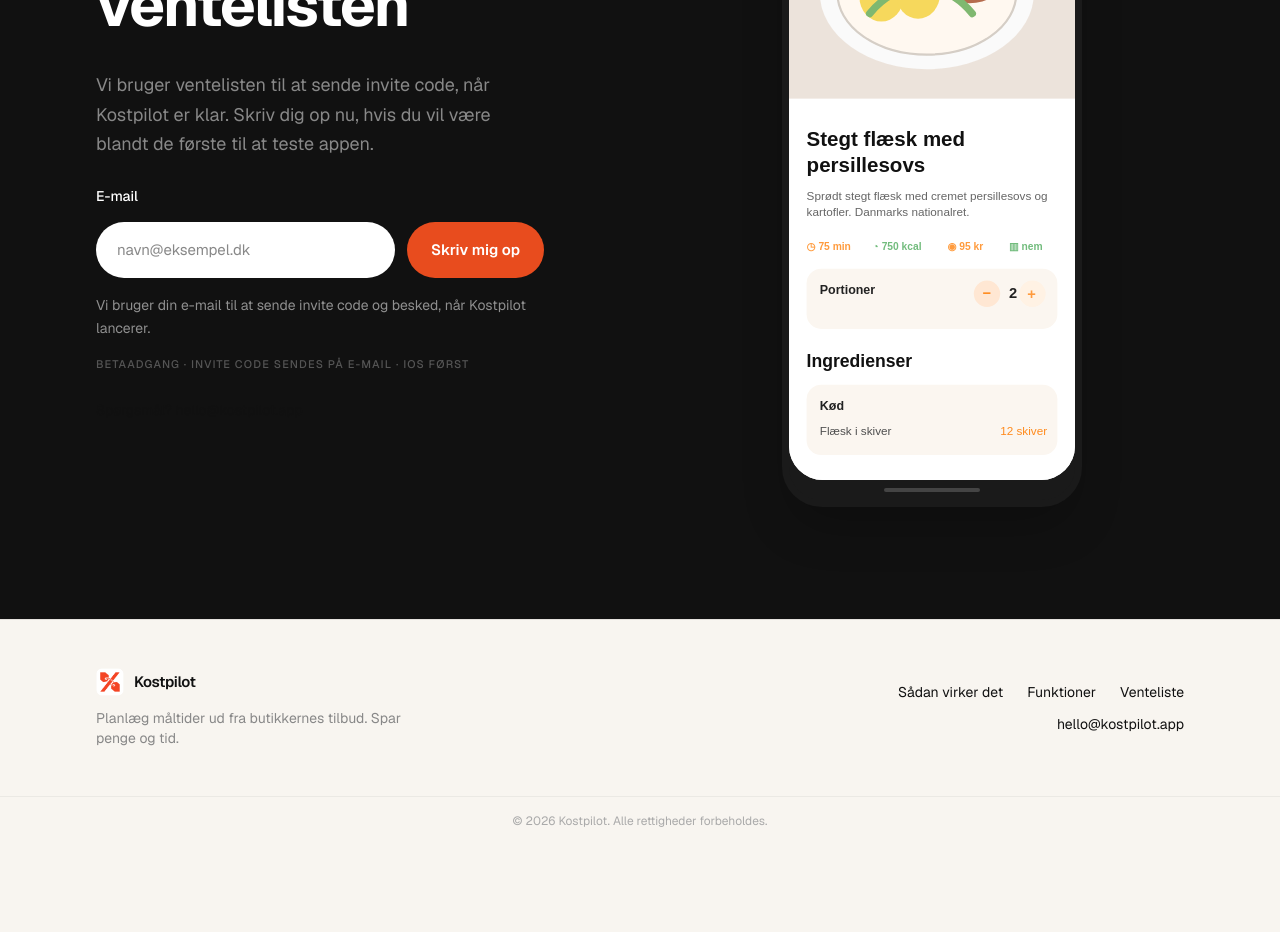
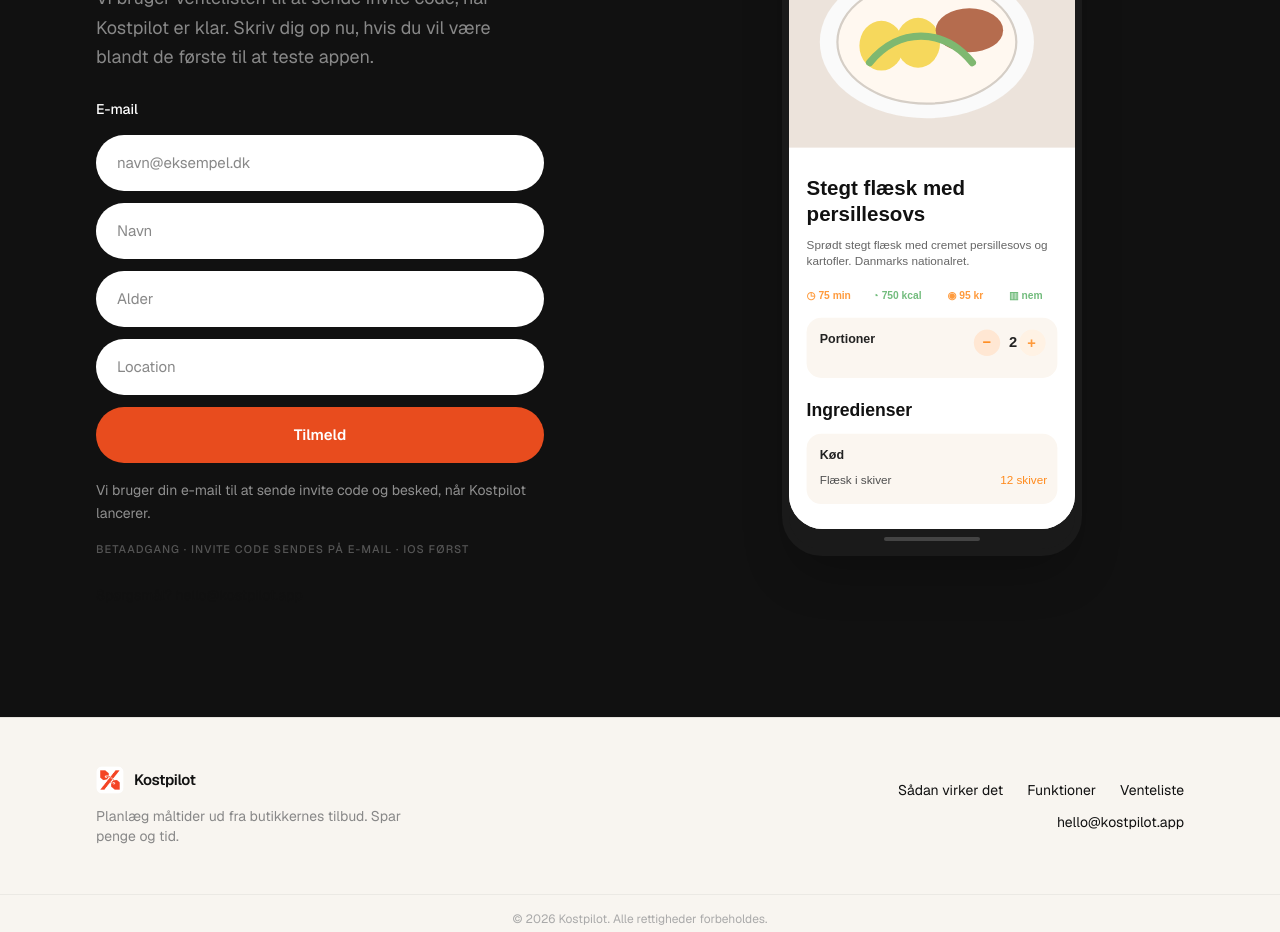
Before and after one commit to KostPilot/website, a Next.js app: page / in a window 1280 px wide. Shown: the part 7320-8252 px from the top of the page. Before the commit the page ends 8165 px from the top, so only its background shows below. Built offline with nearby package versions, Linux system fonts and the light colour scheme; no server answers.

Commit message:
feat: add name, age, location fields to waitlist form and metadata

```diff
--- a/src/components/forms/WaitlistSignupForm.tsx
+++ b/src/components/forms/WaitlistSignupForm.tsx
@@ -9,6 +9,9 @@ const WAITLIST_ENDPOINT = process.env.NEXT_PUBLIC_WAITLIST_ENDPOINT ?? "/api/wai
 
 export default function WaitlistSignupForm() {
   const [email, setEmail] = useState("");
+  const [name, setName] = useState("");
+  const [age, setAge] = useState("");
+  const [location, setLocation] = useState("");
   const [submissionState, setSubmissionState] = useState<SubmissionState>("idle");
   const [message, setMessage] = useState("");
 
@@ -37,6 +40,9 @@ export default function WaitlistSignupForm() {
         },
         body: JSON.stringify({
           email: normalizedEmail,
+          name: name.trim() || undefined,
+          age: age.trim() || undefined,
+          location: location.trim() || undefined,
         }),
       });
 
@@ -48,6 +54,9 @@ export default function WaitlistSignupForm() {
         setSubmissionState("success");
         setMessage(payload?.message ?? "Du er skrevet op. Vi sender din invite code ved lancering.");
         setEmail("");
+        setName("");
+        setAge("");
+        setLocation("");
         return;
       }
 
@@ -71,7 +80,7 @@ export default function WaitlistSignupForm() {
         E-mail
       </label>
 
-      <div className="flex flex-col gap-3 sm:flex-row">
+      <div className="flex flex-col gap-3">
         <input
           id="waitlist-email"
           type="email"
@@ -87,17 +96,43 @@ export default function WaitlistSignupForm() {
               setMessage("");
             }
           }}
-          className="min-h-14 flex-1 rounded-full border border-white/12 bg-white px-5 text-[15px] text-[#111] outline-none transition focus:border-[#e84c1e] focus:ring-4 focus:ring-[#e84c1e]/15"
+          className="min-h-14 w-full rounded-full border border-white/12 bg-white px-5 text-[15px] text-[#111] outline-none transition focus:border-[#e84c1e] focus:ring-4 focus:ring-[#e84c1e]/15"
           aria-invalid={showInlineError}
           aria-describedby="waitlist-email-help"
           disabled={submissionState === "submitting"}
+        />
+        <input
+          type="text"
+          placeholder="Navn"
+          autoComplete="name"
+          value={name}
+          onChange={(e) => setName(e.target.value)}
+          disabled={submissionState === "submitting"}
+          className="min-h-14 w-full rounded-full border border-white/12 bg-white px-5 text-[15px] text-[#111] outline-none transition focus:border-[#e84c1e] focus:ring-4 focus:ring-[#e84c1e]/15"
+        />
+        <input
+          type="text"
+          placeholder="Alder"
+          value={age}
+          onChange={(e) => setAge(e.target.value)}
+          disabled={submissionState === "submitting"}
+          className="min-h-14 w-full rounded-full border border-white/12 bg-white px-5 text-[15px] text-[#111] outline-none transition focus:border-[#e84c1e] focus:ring-4 focus:ring-[#e84c1e]/15"
+        />
+        <input
+          type="text"
+          placeholder="Location"
+          autoComplete="address-level2"
+          value={location}
+          onChange={(e) => setLocation(e.target.value)}
+          disabled={submissionState === "submitting"}
+          className="min-h-14 w-full rounded-full border border-white/12 bg-white px-5 text-[15px] text-[#111] outline-none transition focus:border-[#e84c1e] focus:ring-4 focus:ring-[#e84c1e]/15"
         />
         <button
           type="submit"
           disabled={submissionState === "submitting"}
           className="inline-flex min-h-14 items-center justify-center rounded-full bg-[#e84c1e] px-6 text-[15px] font-semibold text-white transition-colors hover:bg-[#c73d14] disabled:cursor-not-allowed disabled:bg-[#a8482a]"
         >
-          {submissionState === "submitting" ? "Sender..." : "Skriv mig op"}
+          {submissionState === "submitting" ? "Sender..." : "Tilmeld"}
         </button>
       </div>
 
```
Also changed, not shown: 1 other file (tests, documents, lock files or other folders).
